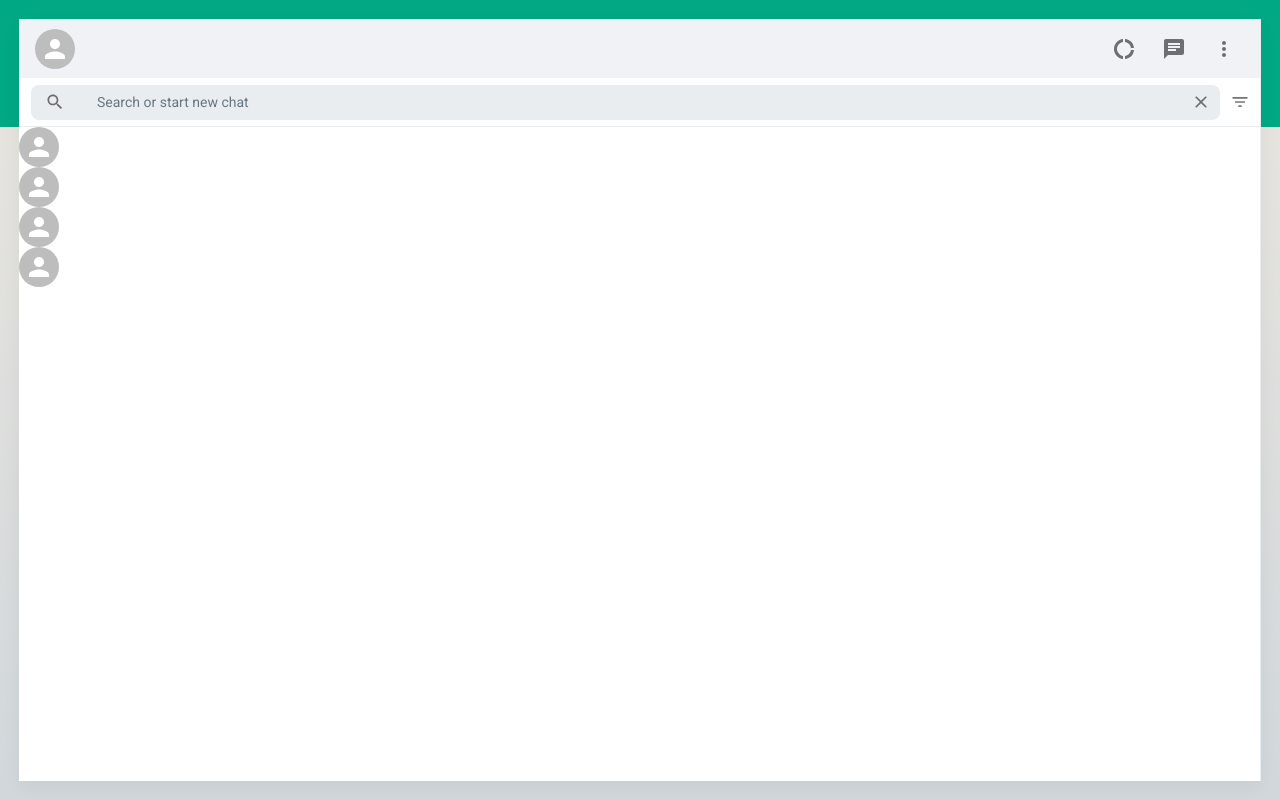
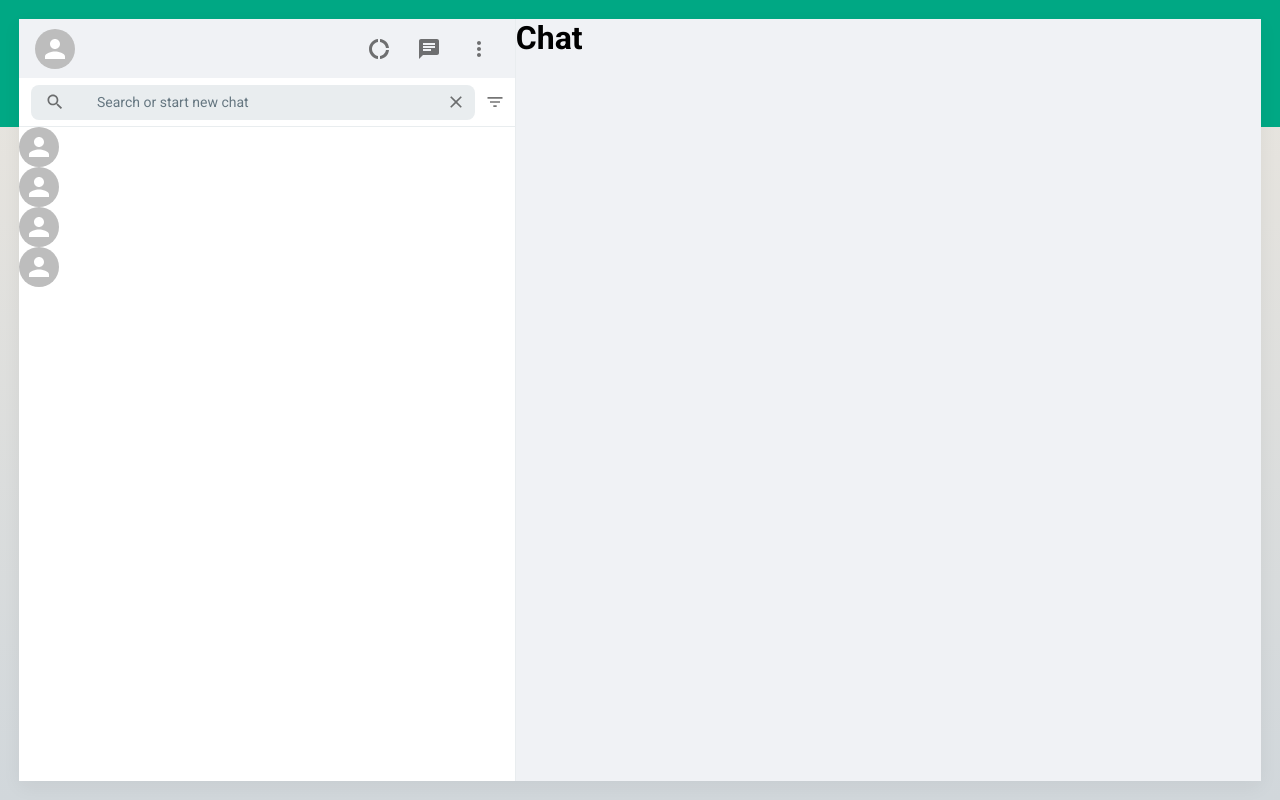
Before and after one commit to ShivangamSoni/whatsapp-web-clone, a JavaScript app: page / in a window 1280 px wide. Built offline with nearby package versions, Linux system fonts and the light colour scheme.

Commit message:
Add: Chat Screen

```diff
--- a/src/App.js
+++ b/src/App.js
@@ -1,12 +1,15 @@
 import "./assets/global.css";
 import "./app.css";
+
 import Sidebar from "./features/sidebar/Sidebar";
+import Chat from "./features/chat/Chat";
 
 const App = () => {
   return (
     <div className="app">
       <div className="app__body">
         <Sidebar />
+        <Chat />
       </div>
     </div>
   );
--- /dev/null
+++ b/src/features/chat/Chat.js
@@ -0,0 +1,11 @@
+import "./styles.css";
+
+const Chat = () => {
+  return (
+    <div className="chat">
+      <h1>Chat</h1>
+    </div>
+  );
+};
+
+export default Chat;
--- /dev/null
+++ b/src/features/chat/styles.css
@@ -0,0 +1,3 @@
+.chat {
+  flex: 60%;
+}
```
